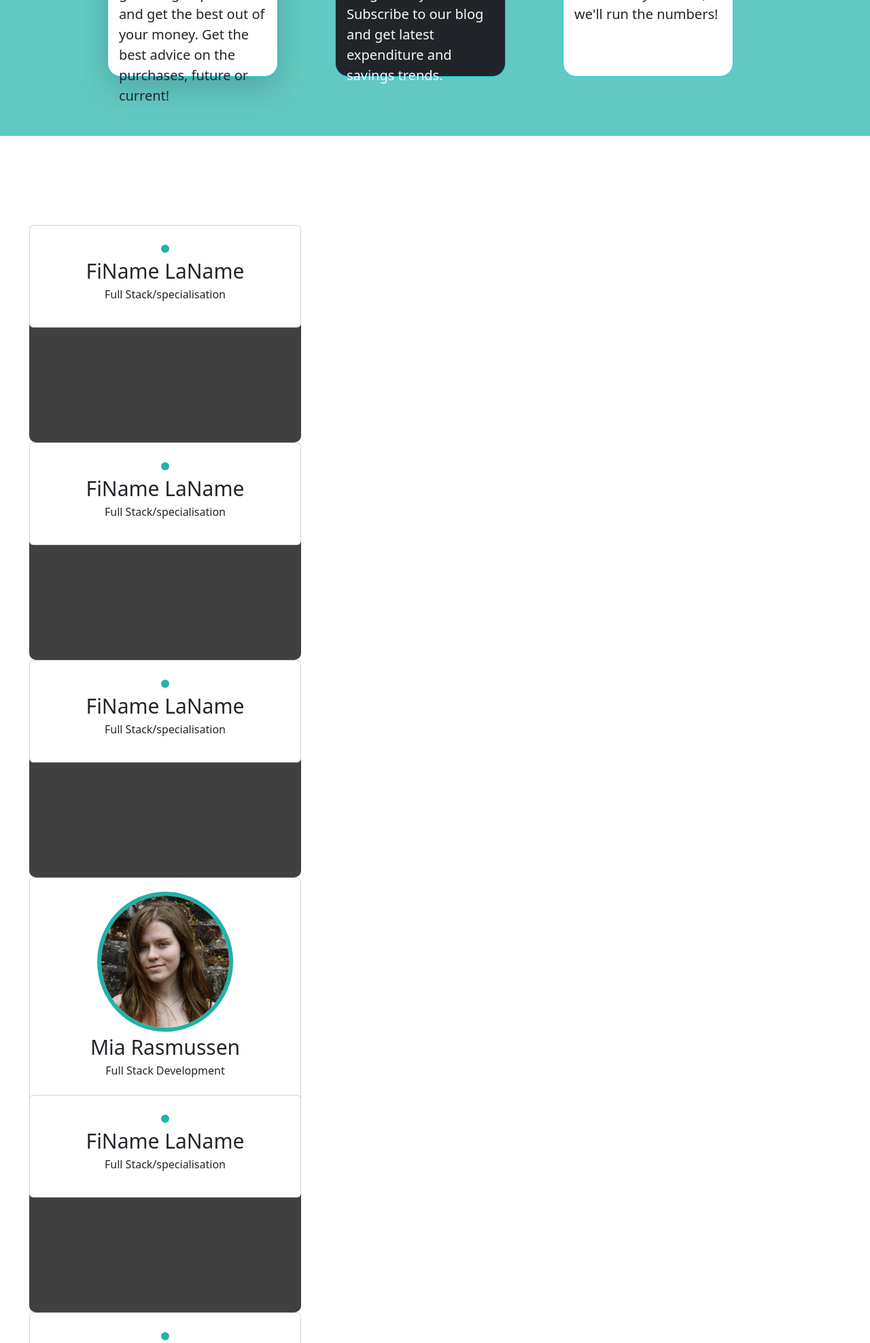
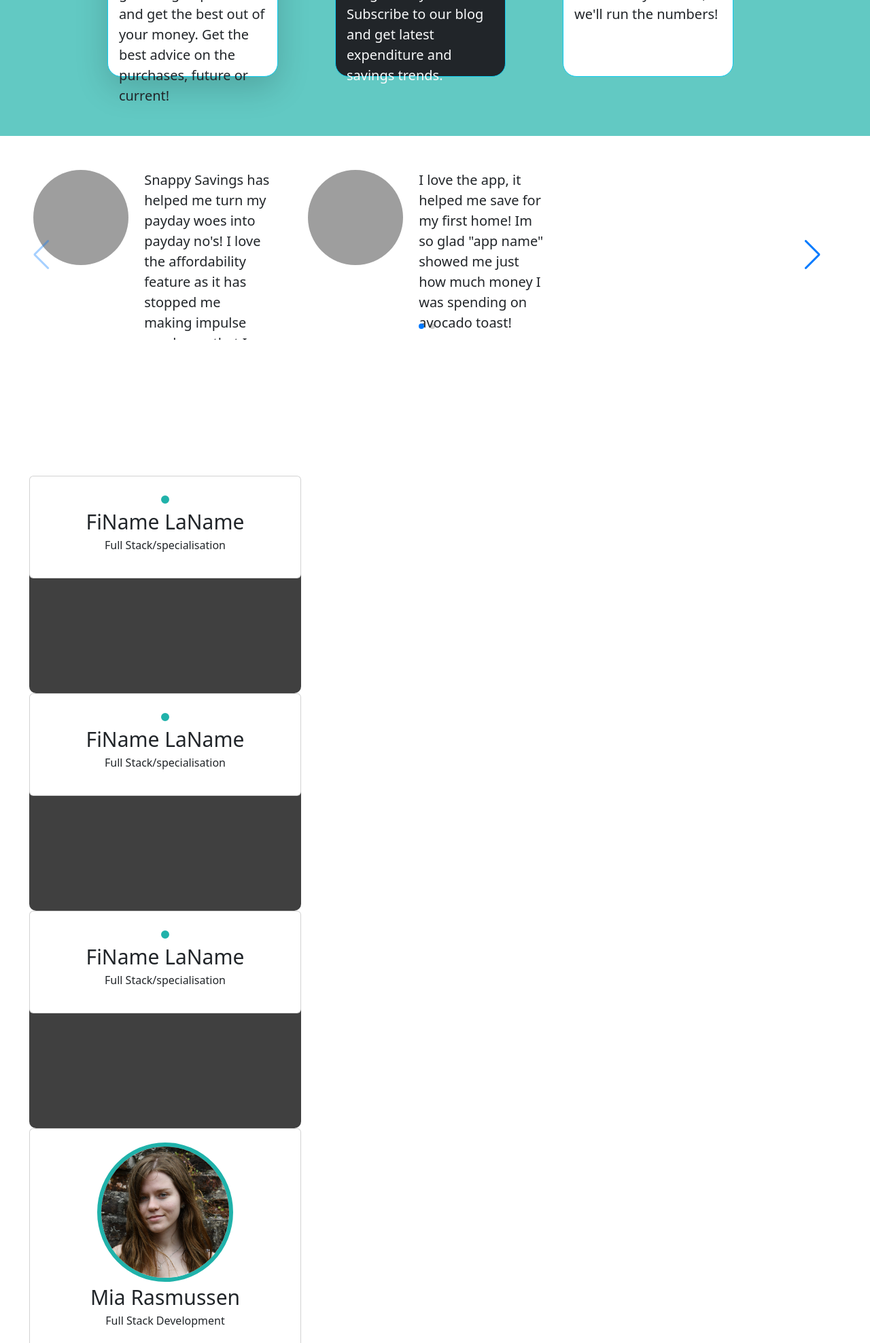
Before and after one commit to MiaRasmussen05/Hackathon-Jan-23, a Django app: page / in a window 1280 px wide. Shown: the part 1165-3141 px from the top of the page at 68% size. Run offline with Django 3.2, Linux system fonts and the light colour scheme; some libraries are stand-ins or nearby versions; grey boxes are pictures that could not be loaded.

Commit message:
Add first try for carousel js

```diff
--- a/static/css/style.css
+++ b/static/css/style.css
@@ -152,15 +152,31 @@ header nav ul li {
 /* end description section */
 
 .comments-wrapper {
+    width: 100%;
+    height: 500px;
     display: flex;
-    padding: 5% 2%;
-    margin-left: 23px;
+    justify-content: space-between;
+    padding: 4% 2%;
+    /* margin-left: 23px; */
+}
+
+.swiper {
+    width: 98%;
+    height: 250px;
+}
+
+.swiper-wrapper {
+    width: 100%;
 }
 
 .comment {
-    /* width: 30%; */
-    display: inline-flex;
-    /* margin-left: 35px; */
+    display: flex;
+}
+
+.swiper-slide {
+    width: 40%;
+    height: 400px;
+    /* margin: 50px 0 0 115px; */
 }
 
 .comment-image {
--- a/static/js/script.js
+++ b/static/js/script.js
@@ -3,3 +3,20 @@ let div = document.getElementById("popup");
 function popUp() {
     console.log("running");
 }
+
+// Carousel Swiper
+var swiper = new Swiper(".mySwiper", {
+     slidesPerView: 3,
+     spaceBetween: 30,
+     slidesPerGroup: 3,
+    //  loop: true,
+     loopFillGroupWithBlank: true,
+     pagination: {
+       el: ".swiper-pagination",
+       clickable: true,
+     },
+     navigation: {
+       nextEl: ".swiper-button-next",
+       prevEl: ".swiper-button-prev",
+     },
+});
--- a/templates/base.html
+++ b/templates/base.html
@@ -15,8 +15,9 @@
 
     <link rel="stylesheet" href="https://use.fontawesome.com/releases/v5.6.1/css/all.css"
         integrity="sha384-gfdkjb5BdAXd+lj+gudLWI+BXq4IuLW5IT+brZEZsLFm++aCMlF1V92rMkPaX4PP" crossorigin="anonymous">
-    <script src="https://cdnjs.cloudflare.com/ajax/libs/OwlCarousel2/2.3.4/owl.carousel.min.js"></script>
-    <link rel="stylesheet" href="https://cdnjs.cloudflare.com/ajax/libs/OwlCarousel2/2.3.4/assets/owl.carousel.min.css"/>
+
+    <!-- Swiper's CSS link -->
+    <link rel="stylesheet" href="https://cdn.jsdelivr.net/npm/swiper@8/swiper-bundle.min.css" />
 
     <!-- CSS style link -->
     <link rel="stylesheet" href="{% static 'css/style.css' %}">
@@ -58,6 +59,8 @@
     <script src="https://cdnjs.cloudflare.com/ajax/libs/popper.js/1.14.3/umd/popper.min.js"
         integrity="sha384-ZMP7rVo3mIykV+2+9J3UJ46jBk0WLaUAdn689aCwoqbBJiSnjAK/l8WvCWPIPm49" crossorigin="anonymous">
     </script>
+    <!-- Swiper JS -->
+    <script src="https://cdn.jsdelivr.net/npm/swiper@8/swiper-bundle.min.js"></script>
     <script src="{% static 'js/script.js' %}"></script>
 </body>
 
--- a/templates/index.html
+++ b/templates/index.html
@@ -22,7 +22,7 @@
         </div>
     </section>
     <section class="descriptions container-fluid">
-        <div class="descriptions-wrapper row" >
+        <div class="descriptions-wrapper row">
             <div class="info info-basic col-3 border border-info text-dark shadow-lg p-3 mb-5 bg-white lead">
                 <h2 class="save-heading display-3">Save More!</h2>
                 Save a little extra money for your future goals. Sign up with us and get the best out of your money.
@@ -41,9 +41,9 @@
     </section>
     <section class="comment container-fluid">
         <div class="comments-wrapper">
-            <div class="carousel owl-carousel">
-                <div class="row">
-                    <div class="comment col-4">
+            <div class="carousel swiper mySwiper">
+                <div class="row swiper-wrapper">
+                    <div class="comment col-4 swiper-slide">
                         <img class="comment-image rounded-circle"
                             src="https://i.ibb.co/Vv82013/pexels-brett-sayles-1073097.jpg"
                             alt="Image of a smiling male customer">
@@ -60,7 +60,7 @@
                             </div>
                         </div>
                     </div>
-                    <div class="comment col-4">
+                    <div class="comment col-4 swiper-slide">
                         <img class="comment-image rounded-circle"
                             src="https://i.ibb.co/DzKXMw0/pexels-daniel-xavier-1239291.jpg"
                             alt="Image of a smiling female customer">
@@ -76,14 +76,15 @@
                             </div>
                         </div>
                     </div>
-                    <div class="comment col-4">
+                    <div class="comment col-4 swiper-slide">
                         <img class="comment-image rounded-circle"
                             src="https://i.ibb.co/444BLn6/pexels-justin-shaifer-1222271.jpg"
                             alt="Another image of a smiling male customer">
                         <div class="media">
                             <div class="comment-text media-body">
                                 <blockquote class="blockquote">
-                                    <p>I don't know how I lived without Snappy Savings, I have saved enough to hop on the
+                                    <p>I don't know how I lived without Snappy Savings, I have saved enough to hop on
+                                        the
                                         next
                                         flight to Bali!
                                     </p>
@@ -92,7 +93,7 @@
                             </div>
                         </div>
                     </div>
-                    <div class="comment col-4">
+                    <div class="comment col-4 swiper-slide">
                         <img class="comment-image rounded-circle"
                             src="https://i.ibb.co/DzKXMw0/pexels-daniel-xavier-1239291.jpg"
                             alt="Image of a smiling female customer">
@@ -108,14 +109,15 @@
                             </div>
                         </div>
                     </div>
-                    <div class="comment col-4">
+                    <!-- <div class="comment col-4 swiper-slide">
                         <img class="comment-image rounded-circle"
                             src="https://i.ibb.co/444BLn6/pexels-justin-shaifer-1222271.jpg"
                             alt="Another image of a smiling male customer">
                         <div class="media">
                             <div class="comment-text media-body">
                                 <blockquote class="blockquote">
-                                    <p>I don't know how I lived without Snappy Savings, I have saved enough to hop on the
+                                    <p>I don't know how I lived without Snappy Savings, I have saved enough to hop on
+                                        the
                                         next
                                         flight to Bali!
                                     </p>
@@ -123,7 +125,10 @@
                                 </blockquote>
                             </div>
                         </div>
-                    </div>
+                    </div> -->
+                    <div class="swiper-button-next"></div>
+                    <div class="swiper-button-prev"></div>
+                    <div class="swiper-pagination"></div>
                 </div>
             </div>
         </div>
```
Also changed, not shown: snappy_savings/settings.py (+10 -10 lines).
